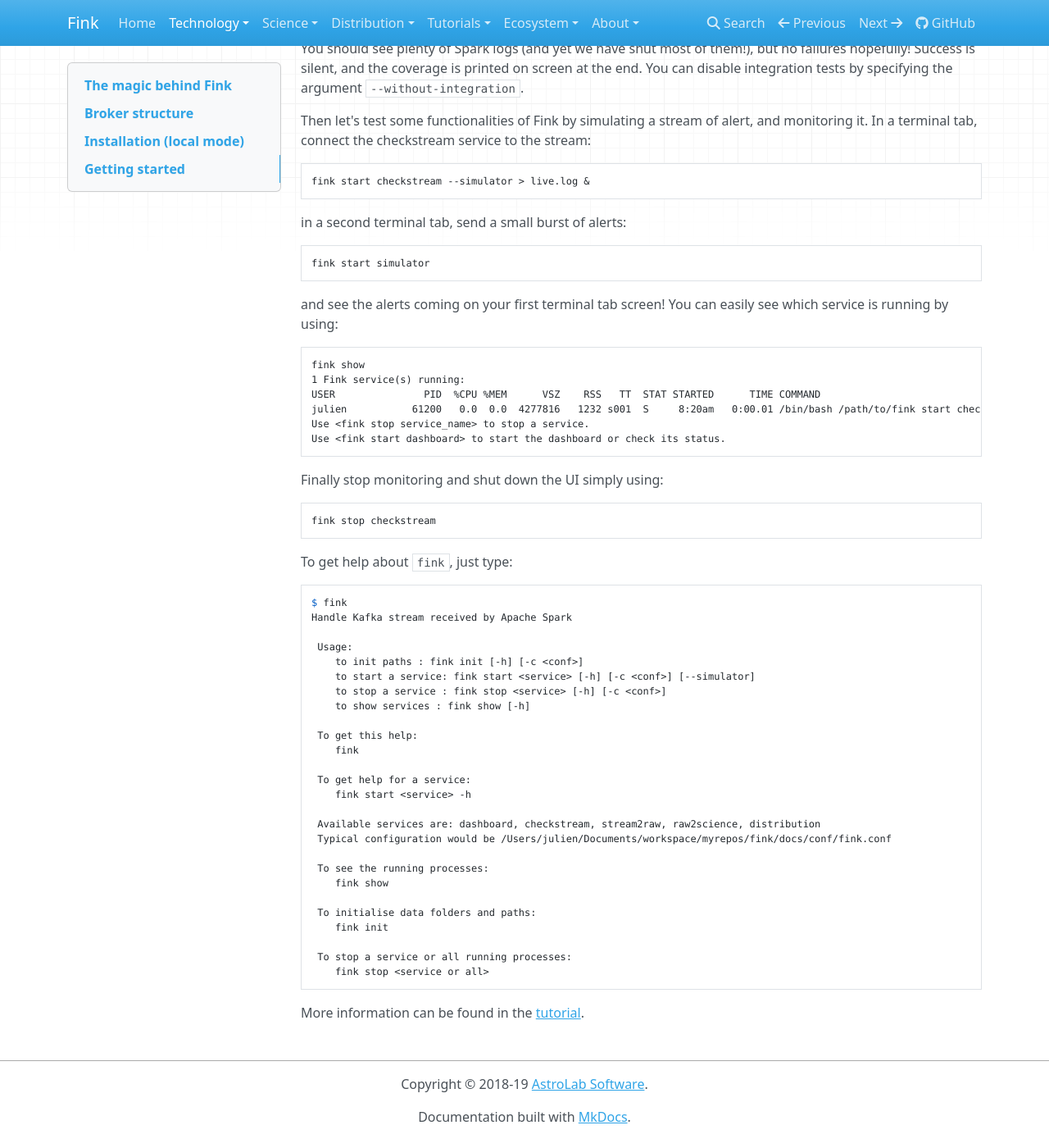
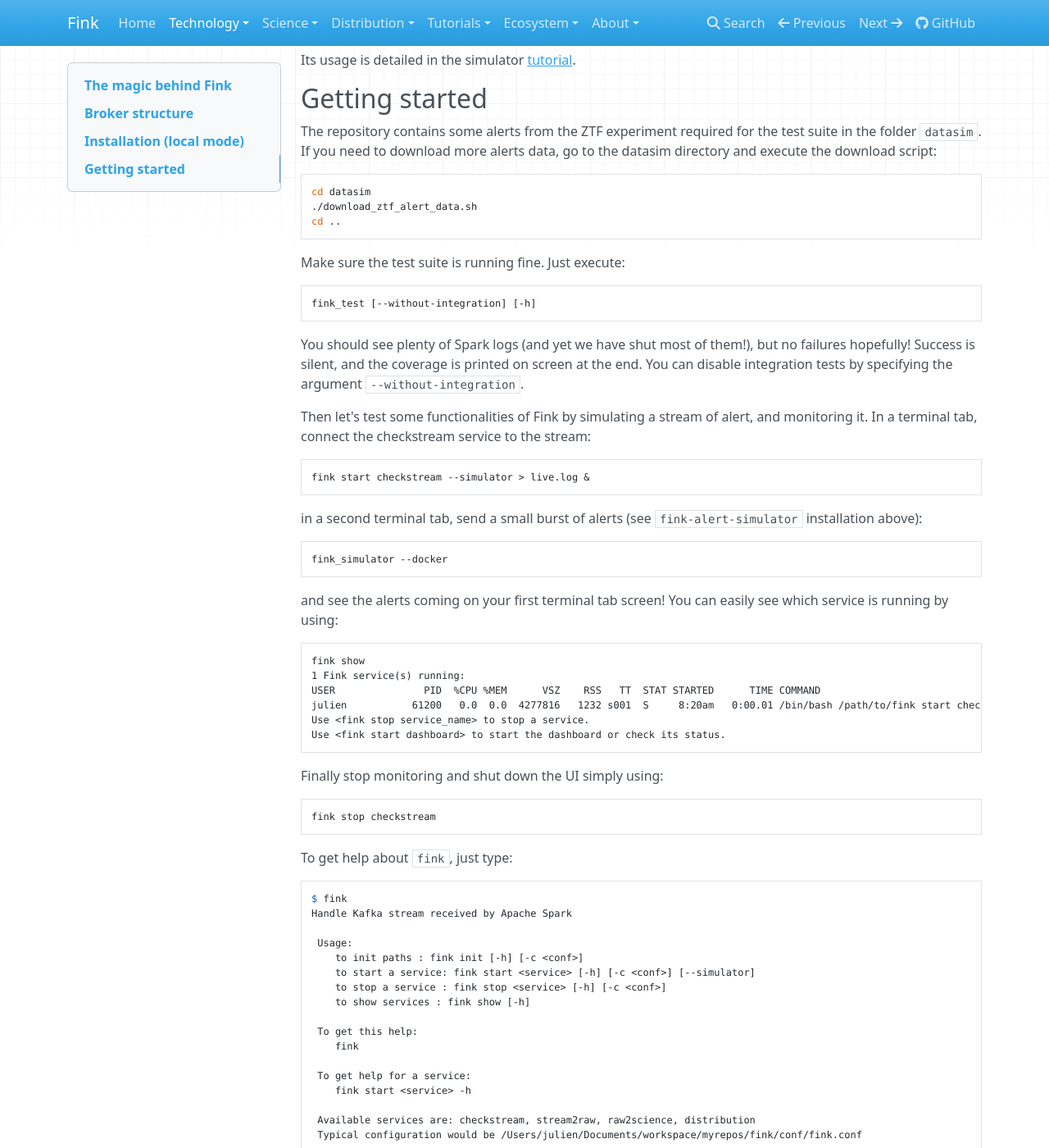
Before and after one commit to astrolabsoftware/fink, an MkDocs documentation site: the page built from docs/broker/introduction.md, in a window 1280 px wide and 1400 px high, scrolled down 1917 px. Shown: the whole window at 82% size. Built offline with MkDocs 1.6.1, drawn with Linux system fonts in a browser that asks for light colours; nearby versions of some CDN libraries; some of the changed text lies outside the part shown.

Commit message:
update the tech part with simulator change

````diff
--- a/docs/broker/introduction.md
+++ b/docs/broker/introduction.md
@@ -69,7 +72,24 @@ export PYTHONPATH=$FINK_HOME:$PYTHONPATH
 export PATH=$FINK_HOME/bin:$PATH
 ```
 
-The [simulator](user_guide/simulator.md) relies on docker-compose.
+### fink-alert-simulator
+
+To test the broker, you need to install the [Fink alert simulator](https://github.com/astrolabsoftware/fink-alert-simulator). This package is external to fink-broker to ease its use outside the broker. The simulator is based on Apache Kafka, and can be used via docker (you would need docker-compose installed). First clone the repo somewhere on your machine:
+
+```bash
+git clone https://github.com/astrolabsoftware/fink-alert-simulator.git
+```
+
+and update your `PYTHONPATH` and `PATH` to use the tools:
+
+```bash
+# in your ~/.bash_profile
+export FINK_ALERT_SIMULATOR=/path/to/fink-alert-simulator
+export PYTHONPATH=$FINK_ALERT_SIMULATOR:$PYTHONPATH
+export PATH=$FINK_ALERT_SIMULATOR/bin:$PATH
+```
+
+Its usage is detailed in the simulator [tutorial](../tutorials/simulator.md).
 
 ## Getting started
 
@@ -91,14 +111,17 @@ You should see plenty of Spark logs (and yet we have shut most of them!), but no
 
 
 Then let's test some functionalities of Fink by simulating a stream of alert, and monitoring it. In a terminal tab, connect the checkstream service to the stream:
+
 ```bash
 fink start checkstream --simulator > live.log &
 ```
 
-in a second terminal tab, send a small burst of alerts:
+in a second terminal tab, send a small burst of alerts (see `fink-alert-simulator` installation above):
+
 ```bash
-fink start simulator
+fink_simulator --docker
 ```
+
 and see the alerts coming on your first terminal tab screen! You can easily see which service is running by using:
 
 ```bash
@@ -133,8 +156,8 @@ Handle Kafka stream received by Apache Spark
  To get help for a service:
  	fink start <service> -h
 
- Available services are: dashboard, checkstream, stream2raw, raw2science, distribution
- Typical configuration would be /Users/julien/Documents/workspace/myrepos/fink/docs/conf/fink.conf
+ Available services are: checkstream, stream2raw, raw2science, distribution
+ Typical configuration would be /Users/julien/Documents/workspace/myrepos/fink/conf/fink.conf
 
  To see the running processes:
  	fink show
--- a/mkdocs.yml
+++ b/mkdocs.yml
@@ -6,7 +6,6 @@ nav:
     - Home: index.md
     - Technology:
       - Getting started: broker/introduction.md
-      - Simulating streams: broker/simulator.md
       - Testing Fink broker: broker/testing-fink.md
       - Redistributing alerts using Kafka: broker/streaming-out.md
     - Science:
@@ -20,6 +19,7 @@ nav:
     - Tutorials:
       - Before starting: tutorials/introduction.md
       - Deploy the broker: tutorials/deployment.md
+      - Simulating streams: broker/simulator.md
       - Create your Science module: tutorials/create-science-module.md
       - Create your Fink filter: tutorials/create-filters.md
       - Collect Fink alerts [Kafka]: tutorials/using-fink-client.md
````
Also changed, not shown: other parts of docs/broker/introduction.md (+8 -5 lines), docs/broker/streaming-out.md (+1 -1 lines), docs/broker/testing-fink.md (+4 -4 lines), docs/tutorials/simulator.md (renamed from docs/broker/simulator.md).
